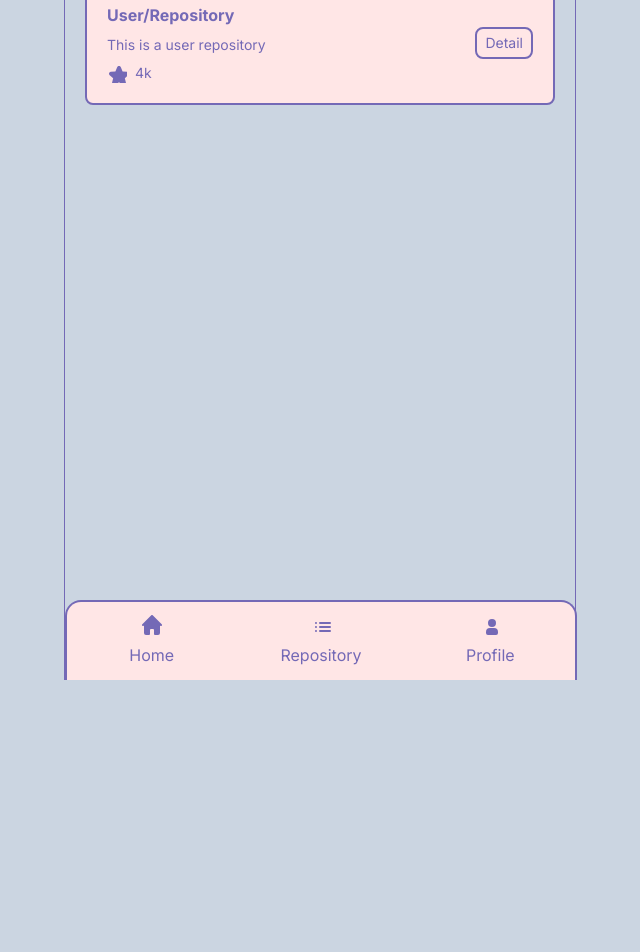
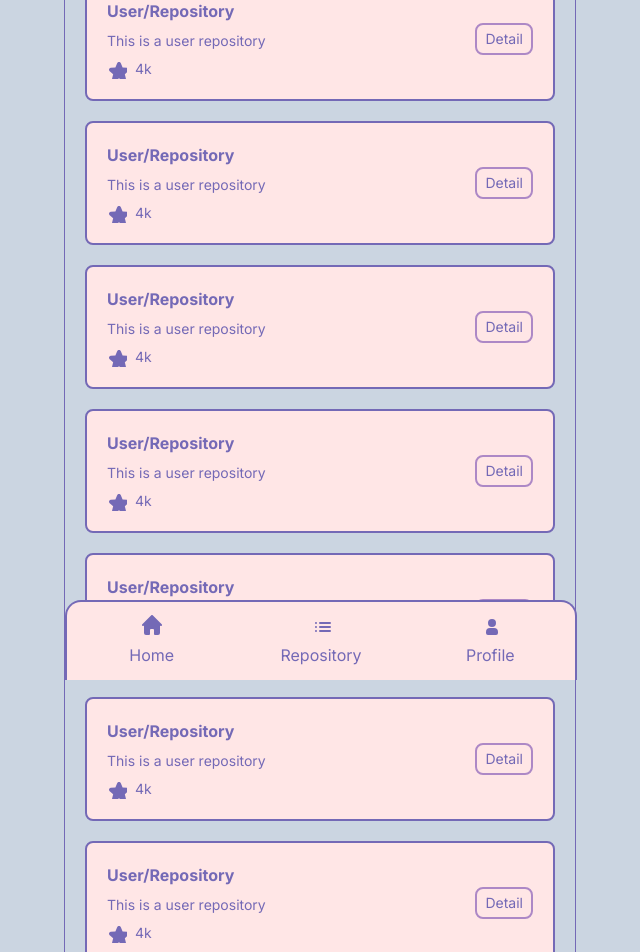
Before and after one commit to AriestaAgung/github-profile, a Next.js app: page / in a window 1280 px wide. Shown: the part 120-1072 px from the top of the page, without its empty margins (320-960 px from the left). Before the commit the page ends 800 px from the top, so only its background shows below. Built offline with nearby package versions, Linux system fonts and the light colour scheme.

Commit message:
Implement proper scroll behavior

```diff
--- a/src/app/layout.tsx
+++ b/src/app/layout.tsx
@@ -17,7 +17,7 @@ export default function RootLayout({
   return (
     <html lang="en">
       <body
-        className={`${inter.className} container bg-slate-300 justify-center max-w-lg m-auto h-screen border border-theme-dark-color `}
+        className={`${inter.className} container bg-slate-300 justify-center max-w-lg m-auto border border-theme-dark-color `}
       >
         {children}
       </body>
--- a/src/app/page.tsx
+++ b/src/app/page.tsx
@@ -5,14 +5,64 @@ import Image from "next/image";
 
 export default function Home() {
   return (
-    <main>
+    <main className="mt-24 mb-24">
       <Navbar></Navbar>
+      <div>
         <RepoCard
           username="User"
           repoName="Repository"
           stars="4k"
           desc="This is a user repository"
         />
+        <RepoCard
+          username="User"
+          repoName="Repository"
+          stars="4k"
+          desc="This is a user repository"
+        />
+        <RepoCard
+          username="User"
+          repoName="Repository"
+          stars="4k"
+          desc="This is a user repository"
+        />
+        <RepoCard
+          username="User"
+          repoName="Repository"
+          stars="4k"
+          desc="This is a user repository"
+        />
+        <RepoCard
+          username="User"
+          repoName="Repository"
+          stars="4k"
+          desc="This is a user repository"
+        />
+        <RepoCard
+          username="User"
+          repoName="Repository"
+          stars="4k"
+          desc="This is a user repository"
+        />
+        <RepoCard
+          username="User"
+          repoName="Repository"
+          stars="4k"
+          desc="This is a user repository"
+        />
+        <RepoCard
+          username="User"
+          repoName="Repository"
+          stars="4k"
+          desc="This is a user repository"
+        />
+        <RepoCard
+          username="User"
+          repoName="Repository"
+          stars="4k"
+          desc="This is a user repository"
+        />
+      </div>
       <BottomBar />
     </main>
   );
--- a/src/components/navbar.tsx
+++ b/src/components/navbar.tsx
@@ -15,7 +15,7 @@ export default function Navbar() {
   };
 
   return (
-    <nav className="bg-theme-dark-color max-w-full max-h-20 rounded-b-lg items-center">
+    <nav className="fixed top-0 bg-theme-dark-color max-w-lg w-full max-h-20 rounded-b-lg items-center">
       <div className="flex flex-row justify-between px-5 py-5 max-h-20">
         <div className="flex items-center">
           <a href="/">
--- a/src/components/repo-card.tsx
+++ b/src/components/repo-card.tsx
@@ -25,7 +25,7 @@ export default function RepoCard({
           </div>
         </div>
         <div className="">
-          <button className="text-sm border-2 border-theme-dark-color px-2 py-1 rounded-lg">
+          <button className="text-sm border-2 border-secondary-dark-color px-2 py-1 rounded-lg hover:bg-secondary-dark-color hover:text-main-color hover:border-none hover:border-secondary-dark-color">
             Detail
           </button>
         </div>
```
Also changed, not shown: src/components/icons/repo-icon.tsx (line endings or trailing spaces). Lines whose indentation alone changed are shown as unchanged.
